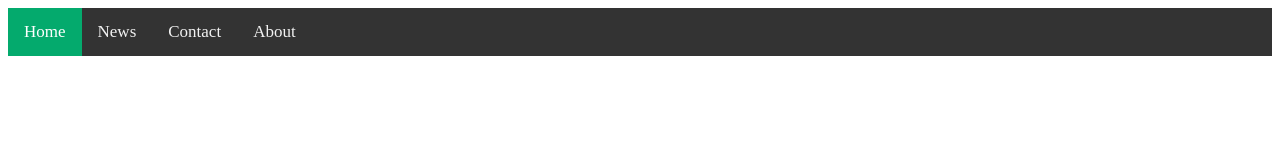
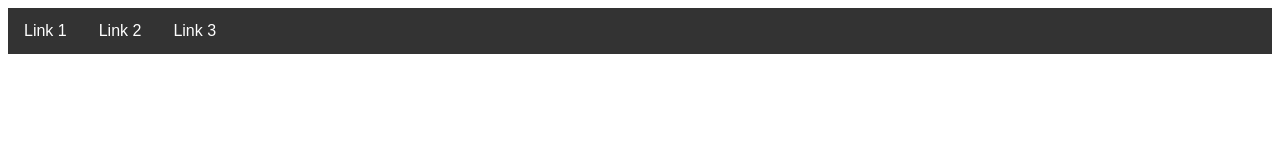
Before and after one commit to amresht/Amresh_HTMLnCSS_Lab1, a plain HTML site: page NavMenuBar/navMenu.html in a window 1280 px wide. Drawn offline with Linux system fonts and the light colour scheme.

Commit message:
menu bar code

```diff
--- a/NavMenuBar/navMenu.html
+++ b/NavMenuBar/navMenu.html
@@ -8,12 +8,21 @@
 
 <body>
 
-<div class="topnav">
-    <a class="active" href="#home">Home</a>
-    <a href="#news">News</a>
-    <a href="#contact">Contact</a>
-    <a href="#about">About</a>
-  </div>
+    <div class="navbar">
+        <a href="#home">Link 1</a>
+
+        <div class="dropdown">
+          <button class="dropbtn">Link 2
+            <i class="fa fa-caret-down"></i>
+          </button>
+          <div class="dropdown-content">
+            <a href="#">DD Link 1</a>
+            <a href="#">DD Link 2</a>
+            <a href="#">DD Link 3</a>
+          </div>
+        </div>
+        <a href="#news">Link 3</a>
+      </div>
 
 </body>
 <html>
--- a/NavMenuBar/style.css
+++ b/NavMenuBar/style.css
@@ -1,28 +1,71 @@
+/* Navbar container */
+.navbar {
+  overflow: hidden;
+  background-color: #333;
+  font-family: Arial;
+}
 
-.topnav {
-    background-color: #333;
+/* Links inside the navbar */
+.navbar a {
+  float: left;
+  font-size: 16px;
+  color: white;
+  text-align: center;
+  padding: 14px 16px;
+  text-decoration: none;
+}
+
+/* The dropdown container */
+.dropdown {
+  float: left;
   overflow: hidden;
 }
 
+/* Dropdown button */
+.dropdown .dropbtn {
+  font-size: 16px;
+  border: none;
+  outline: none;
+  color: white;
+  padding: 14px 16px;
+  background-color: inherit;
+  font-family: inherit; /* Important for vertical align on mobile phones */
+  margin: 0; /* Important for vertical align on mobile phones */
+}
 
-  .topnav a {
-    float: left;
-    color: #f2f2f2;
-    text-align: center;
-    padding: 14px 16px;
+/* Add a red background color to navbar links on hover */
+.navbar a:hover, .dropdown:hover .dropbtn {
+  background-color: red;
+}
+
+/* Dropdown content (hidden by default) */
+.dropdown-content {
+  display: none;
+  position: absolute;
+  background-color: #f9f9f9;
+  min-width: 160px;
+  box-shadow: 0px 8px 16px 0px rgba(0,0,0,0.2);
+  z-index: 1;
+}
+
+/* Links inside the dropdown */
+.dropdown-content a {
+  float: none;
+  color: black;
+  padding: 12px 16px;
   text-decoration: none;
-    font-size: 17px;
+  display: block;
+  text-align: left;
+}
+
+/* Add a grey background color to dropdown links on hover */
+.dropdown-content a:hover {
+  background-color: #ddd;
 }
 
 
-  .topnav a:hover {
-    background-color: #ddd;
-    color: black;
-  }
-
-  .topnav a.active {
-    background-color: #04AA6D;
-    color: white;
+.dropdown:hover .dropdown-content {
+  display: block;
 }
 
 
@@ -38,4 +81,20 @@
 
 
 
+
+
+
+
+
+
+
+
+
+
+
+
+
+
+
+
 /* code written by Amresh Tripathi GL Assignment 2023 */
```
Lines whose indentation alone changed are shown as unchanged.
